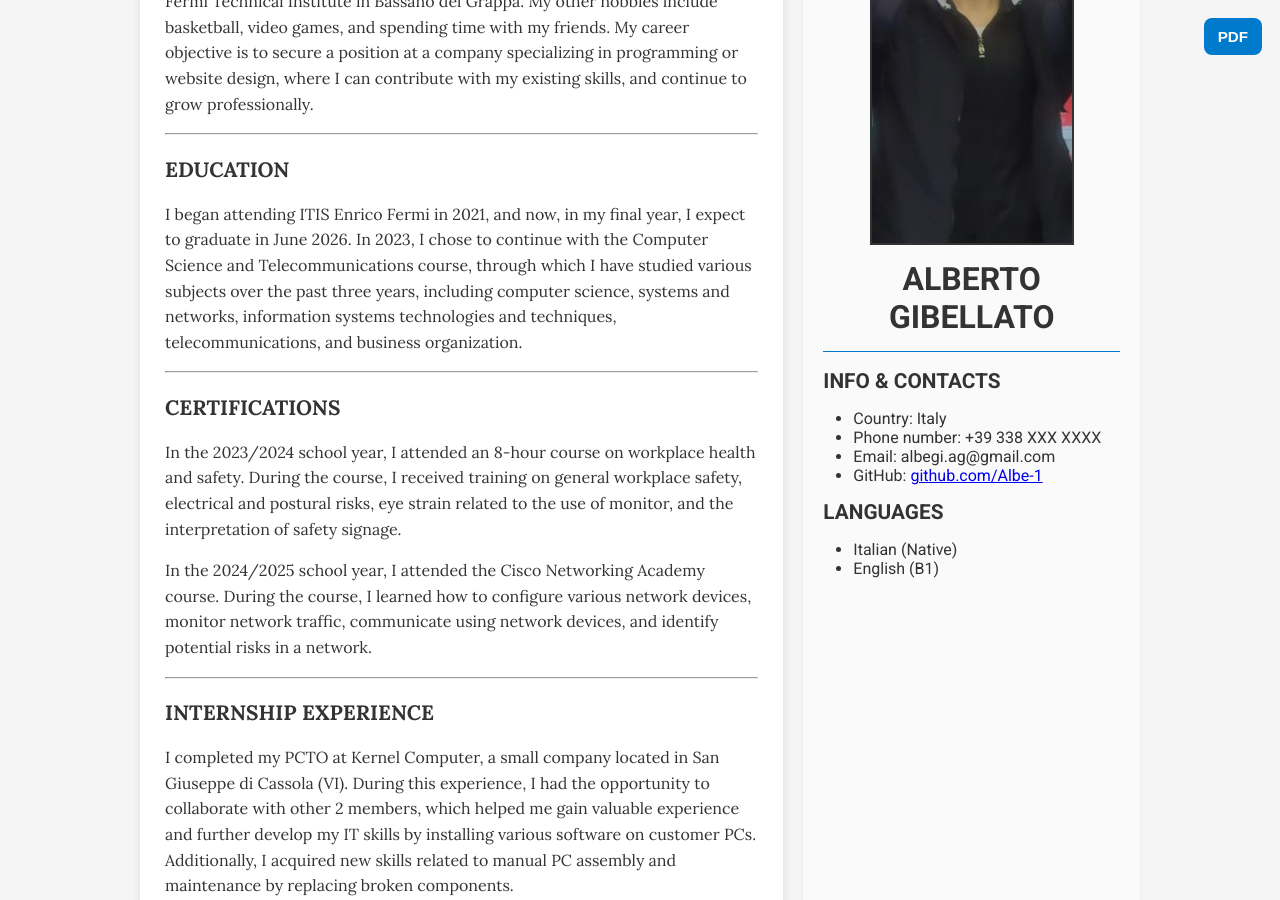
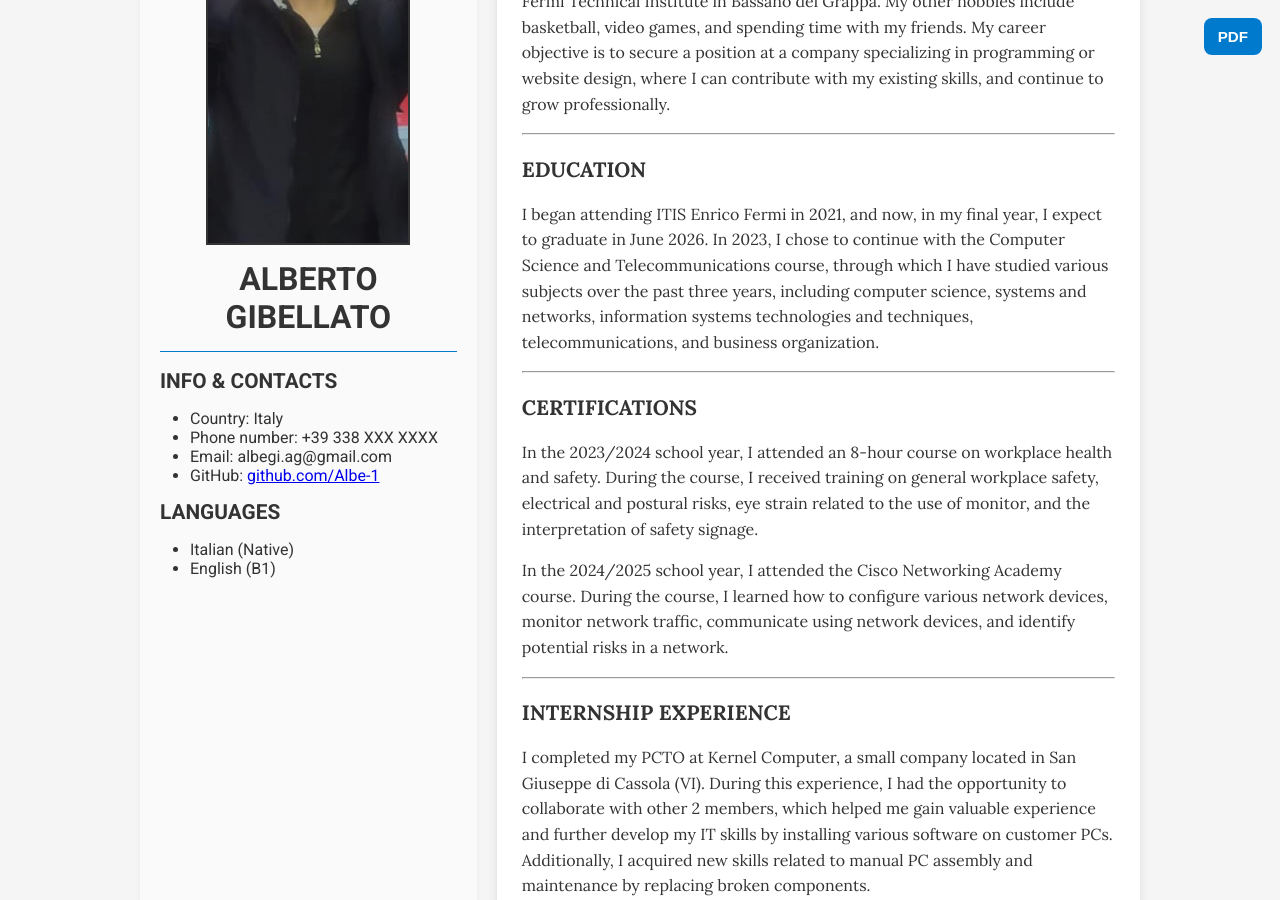
Before and after one commit to Albe-1/GibellatoDigitalProfile.github.io, a Jekyll site: the page built from index.md, in a window 1280 px wide and 900 px high, scrolled down 409 px. Built offline with Jekyll 4.4.1, drawn with Linux system fonts in a browser that asks for light colours.

Commit message:
Update default.html

```diff
--- a/_layouts/default.html
+++ b/_layouts/default.html
@@ -130,11 +130,7 @@
   <button id="downloadPdf" class="floating-pdf">PDF</button>
 
   <main id="pdfContent">
-    <div class="content">
-      {{ content }}
-    </div>
-
-    <aside class = "sidebar">
+  <aside class="sidebar">
     <img src="{{ '/IMG-20230501-WA0005.jpg' | relative_url }}" alt="Profile Image" class="profile-img">
     <div class="profile-name">ALBERTO GIBELLATO</div>
     <div class="profile-divider"></div>
@@ -153,6 +149,10 @@
       <li>English (B1)</li>
     </ul>
   </aside>
+
+  <div class="content">
+    {{ content }}
+  </div>
 </main>
 
   <script src="https://cdnjs.cloudflare.com/ajax/libs/html2pdf.js/0.10.1/html2pdf.bundle.min.js"></script>
```
Lines whose indentation alone changed are shown as unchanged.
